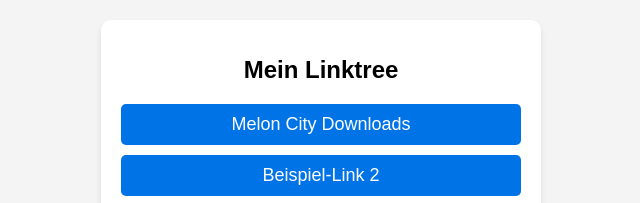
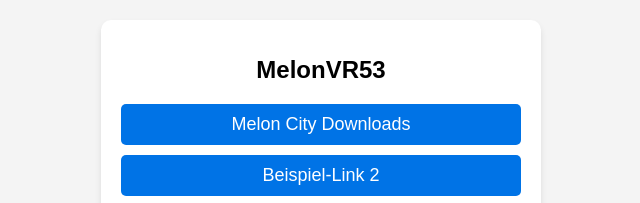
Before and after one commit to MelonVRCoder/page, a plain HTML site: page index.html in a window 1280 px wide. Shown: the part 226-429 px from the top of the page, 319-959 px from the left. Drawn offline with Linux system fonts and the light colour scheme.

Commit message:
Update index.html

```diff
--- a/index.html
+++ b/index.html
@@ -3,7 +3,7 @@
 <head>
     <meta charset="UTF-8">
     <meta name="viewport" content="width=device-width, initial-scale=1.0">
-    <title>Mein Linktree</title>
+    <title>Melon-Site</title>
     <style>
         body {
             font-family: Arial, sans-serif;
@@ -47,7 +47,7 @@
 </head>
 <body>
     <div class="container">
-        <h1>Mein Linktree</h1>
+        <h1>MelonVR53</h1>
         <a href="mcd.html" class="link" target="_blank">Melon City Downloads</a>
         <a href="https://example.com" class="link" target="_blank">Beispiel-Link 2</a>
         <a href="https://example.com" class="link" target="_blank">Beispiel-Link 3</a>
```
